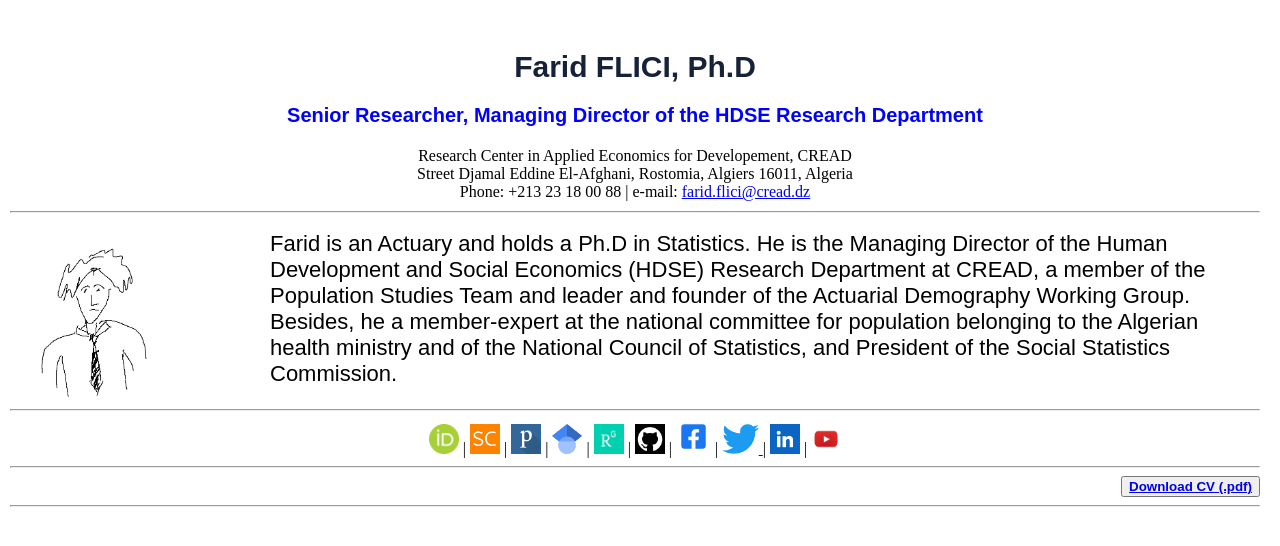
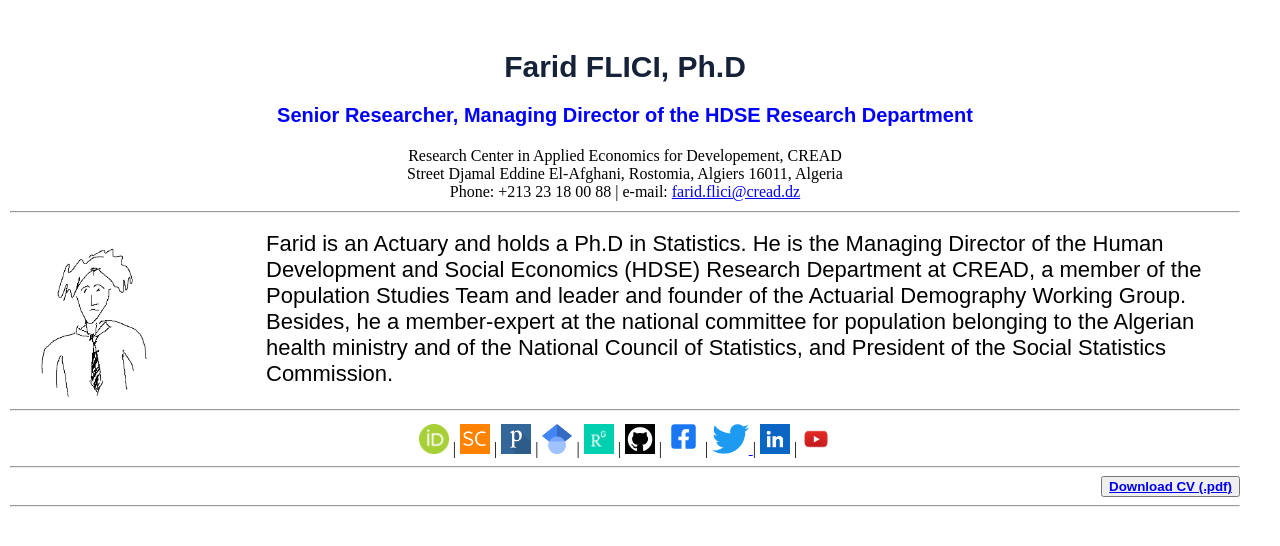
Before and after one commit to Farid-FLICI/farid-flici.github.io, a Jekyll site: the page researchername.html, which Jekyll copies as it is, in a window 1280 px wide. Shown: the top 546 px of the page. Built offline with Jekyll 4.4.1, drawn with Linux system fonts in a browser that asks for light colours.

Commit message:
Update researchername.html

```diff
--- a/researchername.html
+++ b/researchername.html
@@ -26,7 +26,7 @@
 </head>
 <body>
 
-<div style="margin: 50px 20px 20px 10px"  >
+<div style="margin: 50px 40px 40px 10px"  >
 
  <h1 align="center"> Farid FLICI, Ph.D </h1>
 <h3> Senior Researcher, Managing Director of the HDSE Research Department</h3>
```
